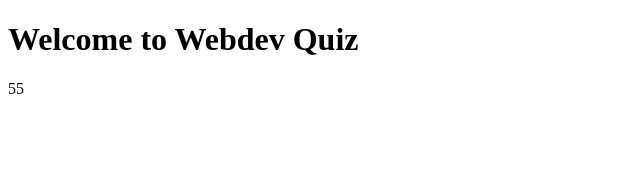
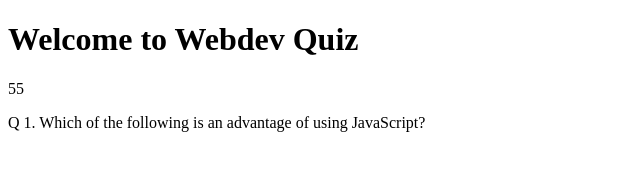
Before and after one commit to rashir01/assessmentQuiz, a plain HTML site: page index.html in a window 1280 px wide. Shown: the whole page, without its empty margins (0-640 px from the left). Drawn offline with Linux system fonts and the light colour scheme.

Commit message:
added question to an external data file and display a qeustion to the screen

```diff
--- /dev/null
+++ b/data.js
@@ -0,0 +1,16 @@
+class Question {
+    constructor(questionText, possibleAnswers, rightAnswer) {
+      this.questionText = questionText;
+      this.possibleAnswers = possibleAnswers;
+      this.rightAnswer = rightAnswer;
+    }
+}
+
+question = [
+    new Question ("Which of the following is an advantage of using JavaScript?", ["A - Less server interaction", "B - Immediate feedback to the visitors", "C - Increased interactivity", "D - All of the above."], "D - All of the above."),
+    new Question ("Can you assign a anonymous function to a variable?", ["A - true", "B - false"], "A - true"),
+    new Question ("Which built-in method combines the text of two strings and returns a new string?", ["A - append()", "B - concat()", "C - attach()", "D - None of the above."], "B - concat()"),
+    new Question ("Which built-in method returns the calling string value converted to lower case?", ["A - toLowerCase()", "B - toLower()", "C - changeCase(case)", "D - None of the above."], "A - toLowerCase()"),
+    new Question ("Which of the following function of Number object returns a string value version of the current number?", ["A - toString()", "B - toFixed()", "C - toLocaleString()", "D - toPrecision()"], "A - toString()"),
+
+];
--- a/index.html
+++ b/index.html
@@ -12,7 +12,9 @@
       <h1 class="welcome">Welcome to Webdev Quiz</h1>
       <h2 id="countdown"></h2>
       <p id="main"></p>
+      <p id="question"></p>
     </div>
+    <script src="./data.js"></script>
     <script src="./script.js"></script>
   </body>
 </html>
--- a/script.js
+++ b/script.js
@@ -1,19 +1,23 @@
 var mainEl = document.getElementById('main');
+var questionElement = document.getElementById('question');
 
-
-
+/*
+    Function countdown
+    Purpose: Shows the timer countdown on the page
+    input: none
+    return: none
+*/
 function countdown() {
   var secondsLeft = 60;
-
   var timeInterval = setInterval(function () {
     secondsLeft--;
     mainEl.textContent = secondsLeft ;
-
+    questionElement.textContent = "Q " + (1 + secondsLeft%5) + ". " + question[secondsLeft%5].questionText;
     if(secondsLeft === 0) {
       clearInterval(timeInterval);
       mainEl.textContent = "Times up!!!!";
+      //TODO: add code to capture and display the results
     }
-
   }, 1000);
 }
 
@@ -21,8 +25,16 @@ function countdown() {
 
 /*
     TODO:
-    1. show the timer counting down
+    1. show the timer counting down -DONE
     2. show quizz questions
+        2.1 create quiz object -DONE
+        2.2 quiz object contains a question, up to 4 answers, and a correct answer identifier - DONE
+        2.3 quiz object will have a function that takes an answer and returns true if it matches the correct answer
+        2.4 display the quiz question and the answers to the screen
+            2.4.1 quiz question should be shown by itesle
+            2.4.2 quiz answers should be shown as a list with radio buttons
+        2.5 use a json file to create a list of questions and populate them
+
     3. capture quiz answers
     4. when timer expires, show correct answers
     5. prompt for initials
```
Also changed, not shown: 1 other file.
